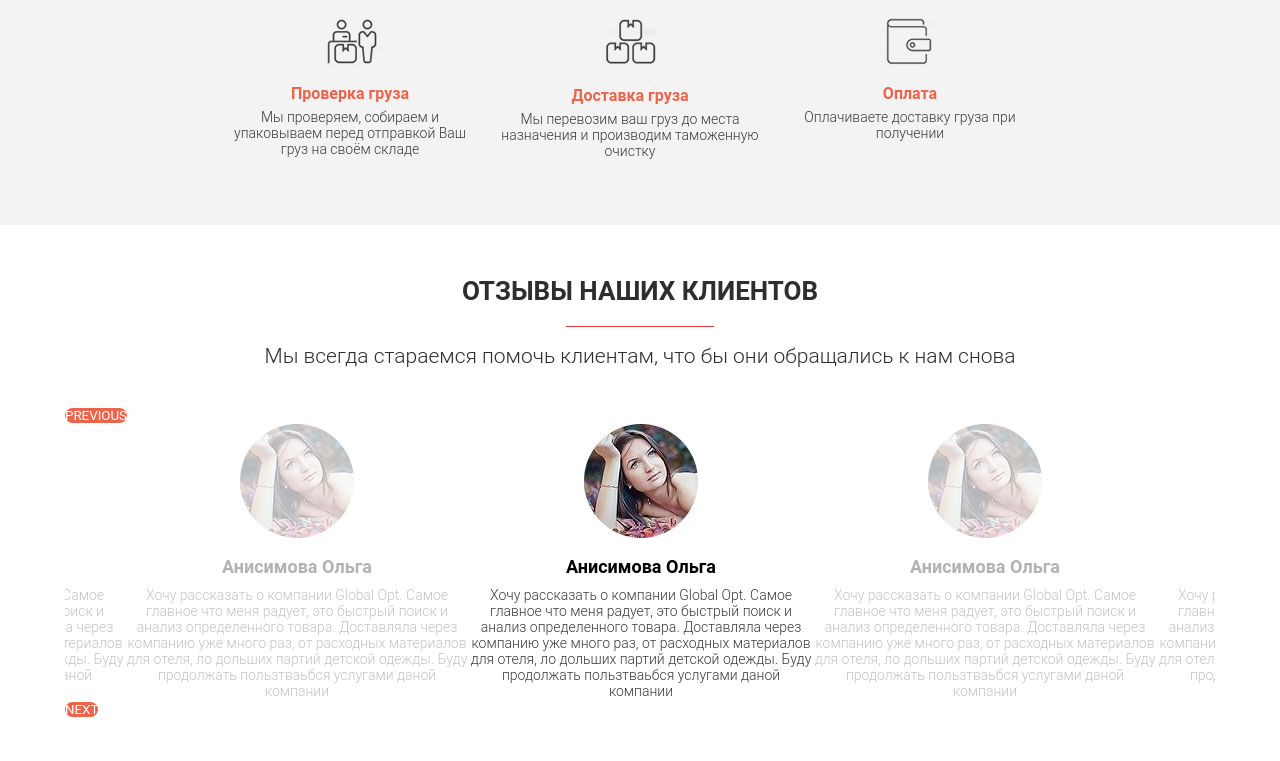
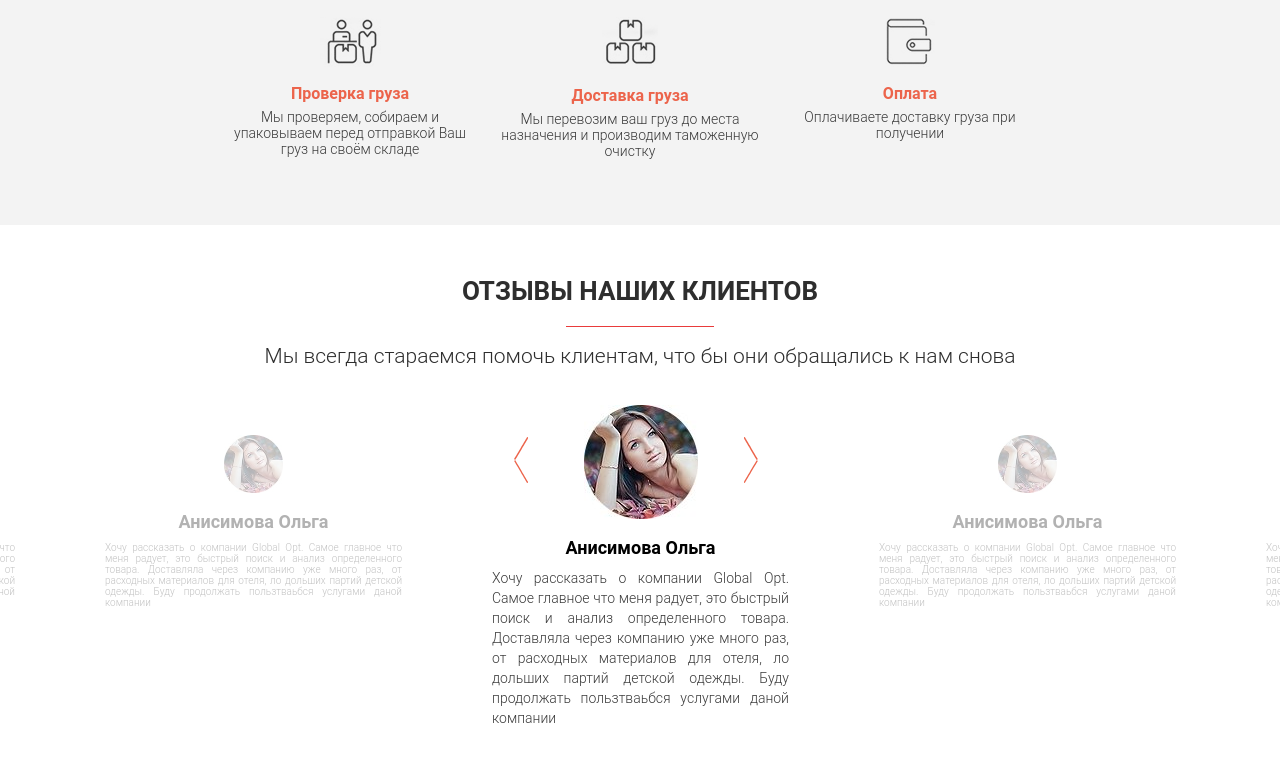
Before and after one commit to Kolyanbodymass/glopt, a website: page src/index.html in a window 1280 px wide. Shown: the part 3931-4692 px from the top of the page. Drawn offline with nearby package versions, Linux system fonts and the light colour scheme; files that its build step writes are made by us from their sources.

Commit message:
add style for slider reviews

```diff
--- a/src/index.html
+++ b/src/index.html
@@ -300,7 +300,6 @@
     </section>
 
     <section class="reviews">
-        <div class="container">
         <h2 class="title reviews__title">отзывы наших клиентов</h2>
         <div class="line"></div>
         <div class="official-descr">
@@ -343,7 +342,6 @@
                 </div>
             </div>
         </div>
-        </div>
     </section>
 
     <script src="//code.jquery.com/jquery-1.11.0.min.js"></script>
--- a/src/js/script.js
+++ b/src/js/script.js
@@ -1,13 +1,15 @@
 $(document).ready(function(){ /*функция, которая подключает js код, когда HTML структура документа готова*/
     $('.reviews__items').slick({
-        centerMode: true,
+		centerMode: true,
         centerPadding: '60px',
-        slidesToShow: 3,
+		slidesToShow: 3,
+		speed: 1200,
+        prevArrow: '<button type="button" class="slick-prev"><img src="icons/arrow_left.svg"></button>',
+		nextArrow: '<button type="button" class="slick-next"><img src="icons/arrow_right.svg"></button>',
         responsive: [
           {
             breakpoint: 768,
             settings: {
-              arrows: false,
               centerMode: true,
               centerPadding: '40px',
               slidesToShow: 3
@@ -16,7 +18,6 @@ $(document).ready(function(){ /*функция, которая подключа
           {
             breakpoint: 480,
             settings: {
-              arrows: false,
               centerMode: true,
               centerPadding: '40px',
               slidesToShow: 1
--- a/src/sass/blocks/_reviews.scss
+++ b/src/sass/blocks/_reviews.scss
@@ -1,5 +1,6 @@
 .reviews {
     padding: 51px 0 65px 0;
+    position: relative;
     &__title {
         text-transform: uppercase;
     };
@@ -7,9 +8,11 @@
         display: flex!important;
         flex-direction: column;
         align-items: center;
+        //margin: 0 45px 0 45px;
     }
     &__img {
         margin-bottom: 18px;
+        width: 15%;
     }
     &__name {
         font-size: 18px;
@@ -17,10 +20,40 @@
         margin-bottom: 10px;
     }
     &__descr {
-        font-size: 14px;
+        font-size: 10px;
         font-weight: 300;
         text-align: center;
         color: #3a3a3a;
-        max-width: 601px;
+        margin: 0 45px 0 45px;
+        text-align: justify;
+    }
+    .slick-slide {
+        opacity: 0.3;
+        margin-top: 30px;
+    }
+    .slick-center {
+        opacity: 1;
+        margin-top: 0;
+        .reviews__descr {
+            font-size: 14px;
+            line-height: 20px;
+        }
+        .reviews__img {
+            width: auto;
+        }
+    }
+    .slick-arrow {
+        background-color: inherit;
+        z-index: 5;
+    }
+    .slick-prev {
+        position: absolute;
+        top: 30px;
+        left: 40%;
+    }
+    .slick-next {
+        position: absolute;
+        top: 30px;
+        left: 58%;
     }
 }
--- a/src/sass/blocks/_slider.scss
+++ /dev/null
@@ -1,6 +0,0 @@
-.slick-slide {
-    opacity: 0.3;
-}
-.slick-center {
-    opacity: 1;
-}
--- a/src/sass/style.scss
+++ b/src/sass/style.scss
@@ -6,6 +6,7 @@
     box-sizing: border-box;
     margin: 0;
     padding: 0;
+    outline: none;
 }
 .container {
     max-width: 1150px;
@@ -32,5 +33,4 @@ a {
 @import 'blocks/form';
 @import 'blocks/managers';
 @import 'blocks/scheme';
-@import 'blocks/slider';
 @import 'blocks/reviews';
```
Also changed, not shown: dist/css/style.min.css, dist/index.html, dist/js/script.js. Lines whose indentation alone changed are shown as unchanged.
